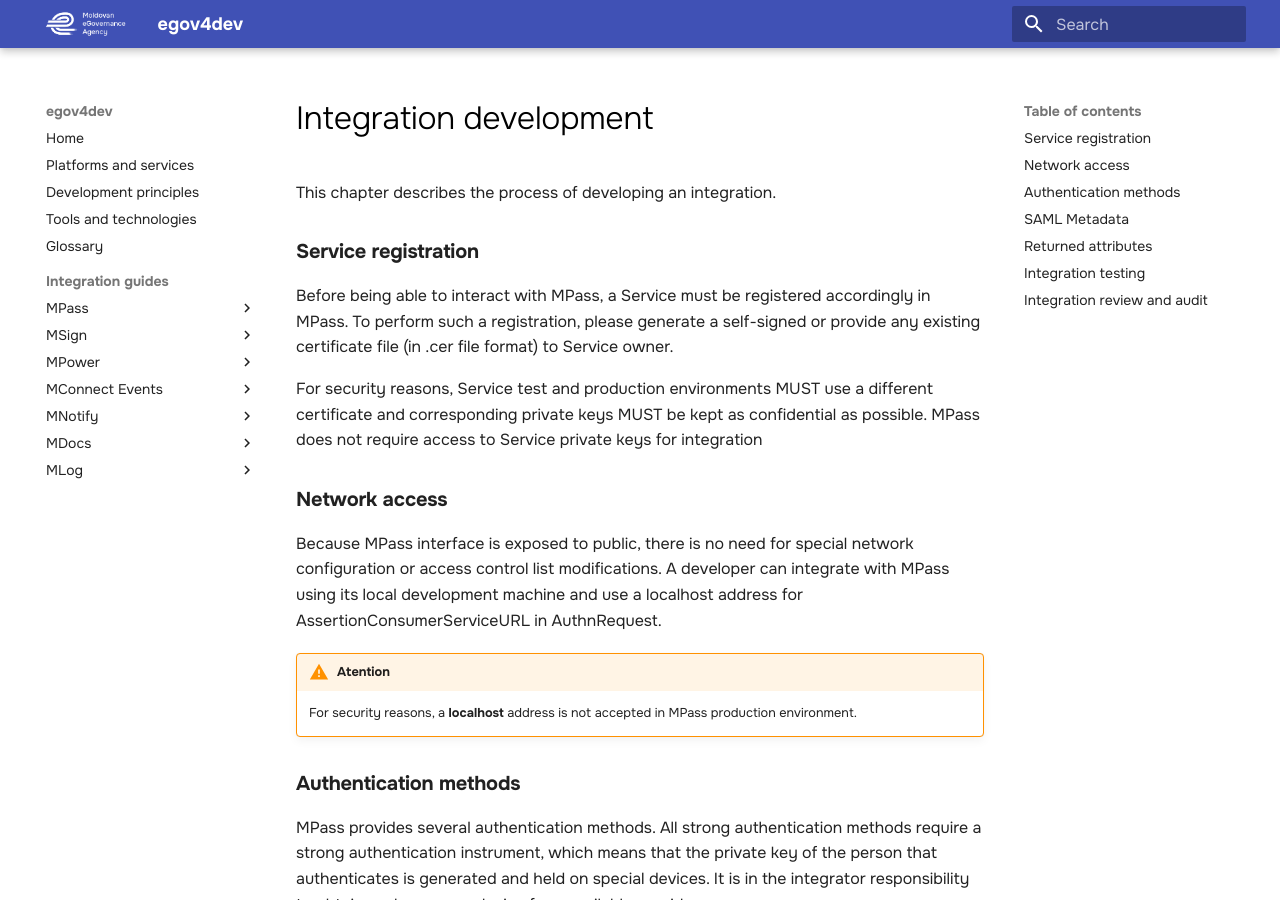
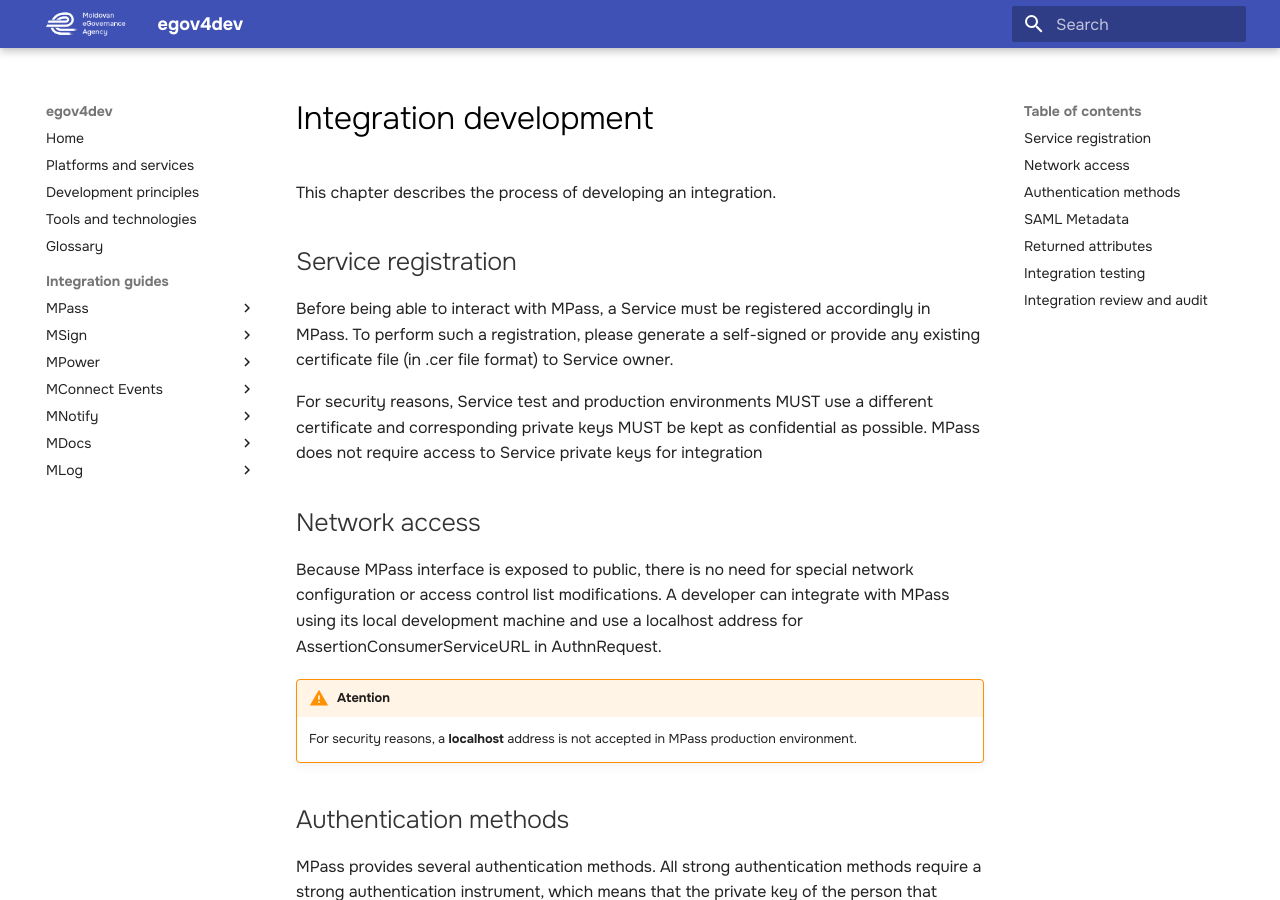
Before and after one commit to egov-moldova/egov4dev, an MkDocs documentation site: the page built from docs/guides/mpass/integration-development.md, in a window 1280 px wide and 900 px high. Built offline with MkDocs 1.6.1 and Material for MkDocs 9.7.7, drawn with Linux system fonts in a browser that asks for light colours.

```diff
--- a/docs/guides/mpass/integration-development.md
+++ b/docs/guides/mpass/integration-development.md
@@ -1,14 +1,14 @@
-#Integration development
+# Integration development
 
 This chapter describes the process of developing an integration.
 
-###**Service registration**
+## Service registration
 
 Before being able to interact with MPass, a Service must be registered accordingly in MPass. To perform such a registration, please generate a self-signed or provide any existing certificate file (in .cer file format) to Service owner.
 
 For security reasons, Service test and production environments MUST use a different certificate and corresponding private keys MUST be kept as confidential as possible. MPass does not require access to Service private keys for integration
 
-###**Network access**
+## Network access
 
 Because MPass interface is exposed to public, there is no need for special network configuration or access control list modifications. A developer can integrate with MPass using its local development machine and use a localhost address for AssertionConsumerServiceURL in AuthnRequest.
 
@@ -16,7 +16,7 @@ Because MPass interface is exposed to public, there is no need for special netwo
 
     For security reasons, a **localhost** address is not accepted in MPass production environment.
 
-###**Authentication methods**
+## Authentication methods
 
 MPass provides several authentication methods. All strong authentication methods require a strong authentication instrument, which means that the private key of the person that authenticates is generated and held on special devices. It is in the integrator responsibility to obtain such a secure device from available providers.
 
@@ -24,7 +24,7 @@ Weak authentication methods (such as username/password) are discouraged and usua
 
 Integrations MUST be developed and tested within the testing environment only. To ensure high availability, no performance, security or any other kind of tests are allowed on production environment.
 
-###**SAML Metadata**
+## SAML Metadata
 
 MPass exposes SAML metadata, conformant with SAML Metadata specification at the following URL:
 
@@ -52,7 +52,7 @@ MPass exposes SAML metadata, conformant with SAML Metadata specification at the
 
 The index page also includes links to MPass certificate used to sign SAML messages as Identity Provider.
 
-###**Returned attributes**
+## Returned attributes
 
 After a successful authentication and user consent (if required), MPass generates and returns a **SAML Response** with authenticated identity attributes. The list of the returned attributes is configurable as part of Service registration.
 
@@ -165,7 +165,7 @@ A Service can have custom attributes created (usually used for authorization pur
 
 Please identify the set of required attributes (including custom attribute names and values) to be returned by MPass during the design phase of the Service and specify them as part of Service registration.
 
-##**Integration testing**
+## Integration testing
 
 The detailed integration test scenarios have been moved to a dedicated, developer-focused page. Please follow:
 
@@ -173,6 +173,6 @@ The detailed integration test scenarios have been moved to a dedicated, develope
 
 That page provides structured functional and security scenarios with clear steps, expected outcomes, and verification points.
 
-##**Integration review and audit**
+## Integration review and audit
 
 The security of MPass integrating systems heavily depends on the security of the integration. Please review the developer-focused Integration tests to thoroughly validate both functional and security aspects of your integration: see [Integration tests](integration-tests.md).
```
